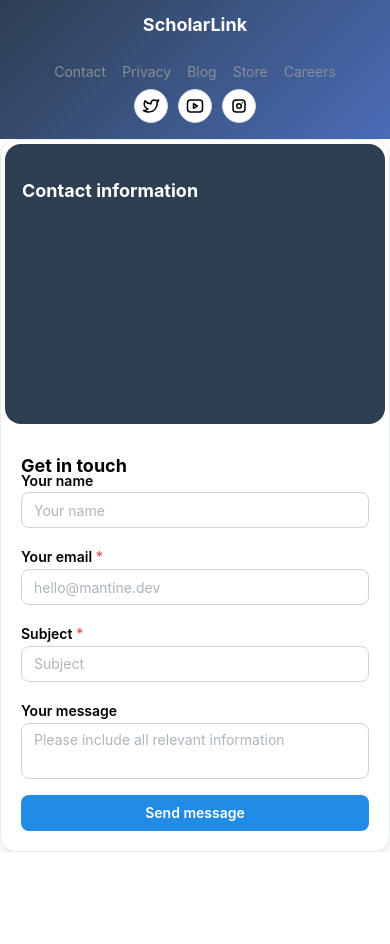
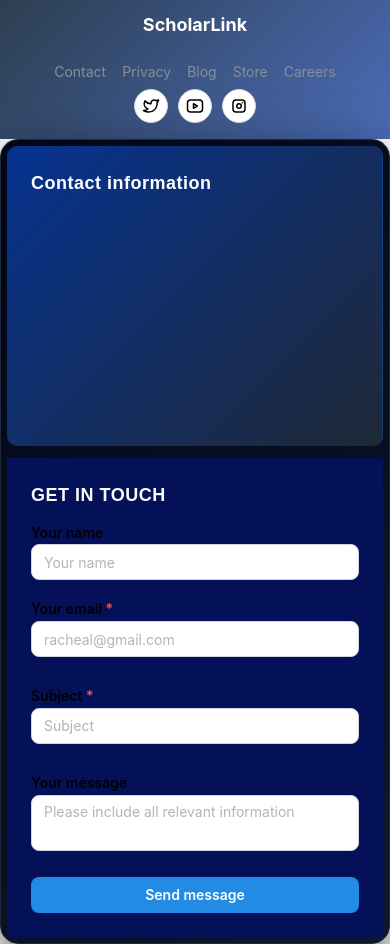
Before and after one commit to SamsonKwizela/Scholar_Link, a React (Vite) app: page / in a window 390 px wide. Shown: the part 2260-3204 px from the top of the page. Before the commit the page ends 3112 px from the top, so only its background shows below. Built offline with nearby package versions, Linux system fonts and the light colour scheme.

Commit message:
updated the contactUs css

```diff
--- a/src/pages/ContactUs.css
+++ b/src/pages/ContactUs.css
@@ -1,79 +1,122 @@
+/* Wrapper */
 .wrapper {
   display: flex;
-  background-color: var(--mantine-color-white);
-  border-radius: var(--mantine-radius-lg);
-  padding: 4px;
-  border: 1px solid var(--mantine-color-gray-2);
+  background: linear-gradient(135deg, #020617, #0f172a);
+  border-radius: 18px;
+  padding: 6px;
+  border: 1px solid #1e293b;
+  box-shadow: 0 20px 60px rgba(0, 0, 0, 0.6);
+  overflow: hidden;
+}
 
+/* Responsive */
 @media (max-width: 768px) {
+  .wrapper {
     flex-direction: column;
   }
 }
 
+/* Form section */
 .form {
   flex: 1;
-  padding: var(--mantine-spacing-xl);
-  padding-left: calc(var(--mantine-spacing-xl) * 2);
-  border-left: 0;
+  padding: 2.5rem;
+  padding-left: 3rem;
+  background-color: #041057;
+}
 
+/* Responsive */
 @media (max-width: 768px) {
-    padding: var(--mantine-spacing-md);
-    padding-left: var(--mantine-spacing-md);
+  .form {
+    padding: 1.5rem;
   }
 }
 
+/* Fields */
 .fields {
-  margin-top: -12px;
+  margin-top: 10px;
+  display: flex;
+  flex-direction: column;
+  gap: 10px;
 }
 
+/* Input */
 .fieldInput {
   flex: 1;
+}
 
-  & + & {
-    margin-left: var(--mantine-spacing-md);
+.fieldInput + .fieldInput {
+  margin-left: 16px;
+}
 
+/* Mobile spacing */
 @media (max-width: 768px) {
+  .fieldInput + .fieldInput {
     margin-left: 0;
-      margin-top: var(--mantine-spacing-md);
-    }
+    margin-top: 12px;
   }
 }
 
+/* Group layout */
 .fieldsGroup {
   display: flex;
+  gap: 12px;
+}
 
 @media (max-width: 768px) {
+  .fieldsGroup {
     flex-direction: column;
   }
 }
 
+/* Contact panel */
 .contacts {
   box-sizing: border-box;
   position: relative;
-  border-radius: var(--mantine-radius-lg);
-  background-size: cover;
-  background-position: center;
-  border: 1px solid transparent;
-  padding: var(--mantine-spacing-xl);
-  flex: 0 0 280px;
+  border-radius: 10px;
+  background: linear-gradient(135deg, #06328f, #1f2937);
+  border-right: 1px solid rgba(255, 255, 255, 0.05);
+  padding: 2.5rem;
+  flex: 0 0 300px;
+  color: #e5e7eb;
+  display: flex;
+  flex-direction: column;
+}
 
+/* Responsive */
 @media (max-width: 768px) {
-    margin-bottom: var(--mantine-spacing-sm);
-    padding-left: var(--mantine-spacing-md);
+  .contacts {
+    margin-bottom: 12px;
+    padding: 1.5rem;
   }
 }
 
+/* Title */
 .title {
-  margin-bottom: calc(var(--mantine-spacing-xl) * 1.5);
-  font-family: Outfit, var(--mantine-font-family);
-
-  @media (max-width: 768px) {
-    margin-bottom: var(--mantine-spacing-xl);
-  }
+  margin-bottom: 1.5rem;
+  font-family: Outfit, sans-serif;
+  font-size: 1.3rem;
+  font-weight: 600;
+  color: #f9fafb;
+  letter-spacing: 0.5px;
 }
 
+/* Button */
 .control {
+  border-radius: 10px;
+  background: linear-gradient(135deg, #6366f1, #4f46e5);
+  color: white;
+  transition: all 0.25s ease;
+}
+
+/* Hover */
+.control:hover {
+  transform: translateY(-2px);
+  box-shadow: 0 8px 20px rgba(99, 102, 241, 0.4);
+}
+
+/* Mobile button */
 @media (max-width: 768px) {
+  .control {
     flex: 1;
   }
 }
--- a/src/pages/ContactUs.jsx
+++ b/src/pages/ContactUs.jsx
@@ -17,23 +17,21 @@
     <Paper shadow="md" radius="lg">
       <div className="wrapper">
 
-        <div className="contacts" style={{ backgroundColor: "#2c3e50" }}>
+        <div className="contacts" style={{ backgroundColor: "#062a4e" }}>
           <Text fz="lg" fw={700} className="title" c="#fff">
             Contact information
           </Text>
-
-          {/* ContactIconsList was commented out, so remove or uncomment properly */}
         </div>
 
         <form className="form" onSubmit={handleSubmit}>
           <Text fz="lg" fw={700} className="title">
-            Get in touch
+            GET IN TOUCH
           </Text>
 
           <div className="fields">
             <SimpleGrid cols={{ base: 1, sm: 2 }}>
               <TextInput label="Your name" placeholder="Your name" />
-              <TextInput label="Your email" placeholder="hello@mantine.dev" required />
+              <TextInput label="Your email" placeholder="racheal@gmail.com" required />
             </SimpleGrid>
 
             <TextInput mt="md" label="Subject" placeholder="Subject" required />
```
Lines whose indentation alone changed are shown as unchanged.
